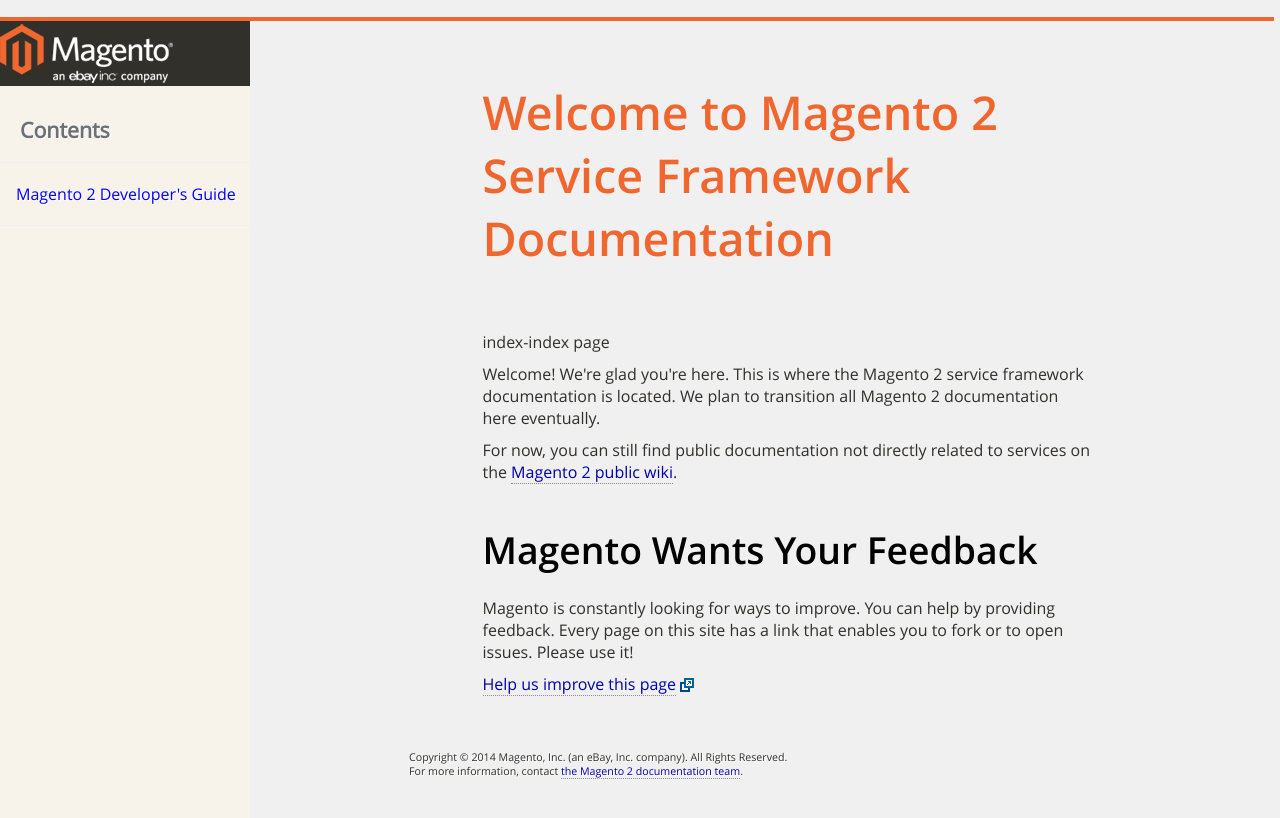
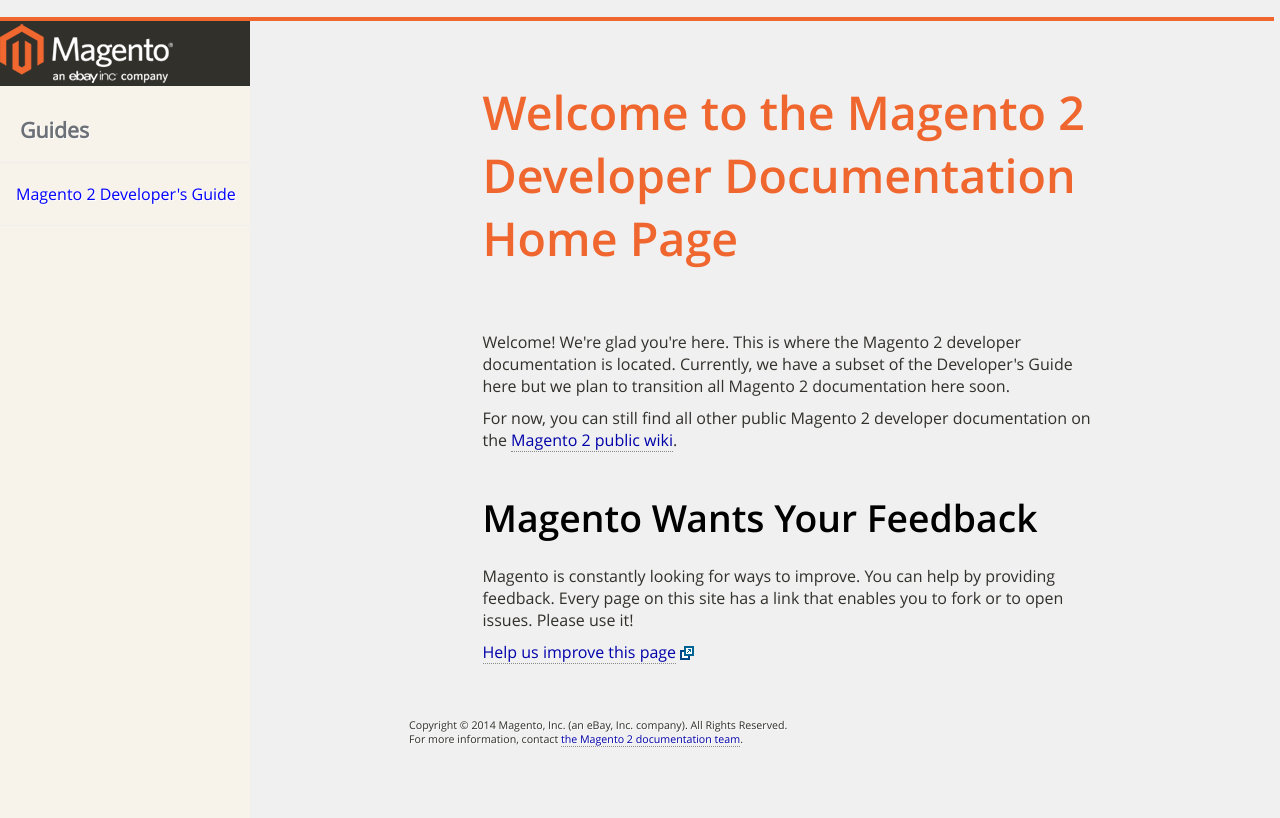
Before and after one commit to williangringo/devdocs-code-samples, a Jekyll site: the page built from index.html, in a window 1280 px wide. Shown: the top 818 px of the page. Built offline with Jekyll 4.4.1, drawn with Linux system fonts in a browser that asks for light colours.

Commit message:
POC: Changing index page

```diff
--- a/_includes/header.html
+++ b/_includes/header.html
@@ -32,14 +32,14 @@
           <p class="navbar-brand">{{ site.name }}</p>
         </div>
         <div class="navbar-collapse collapse">
-          <ul class="nav navbar-nav">
-          <!-- <li><a href="{{ site.baseurl }}/guides/m2devgde/V1.0.0.0/index.html">Magento 2 Developer's Guide</a></li> -->
+          <!-- <ul class="nav navbar-nav">
+          <li><a href="{{ site.baseurl }}/guides/m2devgde/V1.0.0.0/index.html">Magento 2 Developer's Guide</a></li>
 		  <li><a href="http://www.cnn.com">CNN</a></li>
 <!--           <li><a href="{{ site.baseurl }}/what-is-svc.html">What is the Magento 2 Service Framework?</a></li>
  -->         <!--  <li><a href="{{ site.baseurl }}/links.html">Links</a></li>
           <li><a href="{{ site.baseurl }}/projects.html">Projects</a></li>
-          <li><a href="{{ site.baseurl }}/about.html">About</a></li> -->
-          </ul>
+          <li><a href="{{ site.baseurl }}/about.html">About</a></li>
+          </ul>  -->
         </div><!--/.nav-collapse -->
       </div>
     </div>
@@ -54,7 +54,7 @@
 	   <a href="{{ site.baseurl }}/"><img src="{{ site.baseurl }}/images/magento-logo-m.png"></a>
 	   </div>
         <ul class="sidebar-nav">
-          <li class="sidebar-brand"><h1 class="brand">Contents</h1><!-- <h3>{{ site.description }}</h3> --></li>
+          <li class="sidebar-brand"><h1 class="brand">Guides</h1><!-- <h3>{{ site.description }}</h3> --></li>
           <hr />
           <li><a href="{{ site.baseurl }}/guides/m2devgde/v1.0.0.0/index.html">Magento 2 Developer's Guide</a></li>
          <!--  <li><a href="{{ site.baseurl }}/links.html">Links</a></li>
--- a/index.html
+++ b/index.html
@@ -1,13 +1,12 @@
 ---
 layout: default
-title: Welcome to Magento 2 Service Framework Documentation
+title: Welcome to the Magento 2 Developer Documentation Home Page
 ---
 
   <div class ="container">
-<h1>Welcome to Magento 2 Service Framework Documentation</h1>
-  <p>index-index page</p>
-<p>Welcome! We're glad you're here. This is where the Magento 2 service framework documentation is located. We plan to transition all Magento 2 documentation here eventually.</p>
-<p>For now, you can still find public documentation not directly related to services on the <a href="http://wiki.magento.com" target="_blank">Magento 2 public wiki</a>.</p>
+<h1>Welcome to the Magento 2 Developer Documentation Home Page</h1>
+<p>Welcome! We're glad you're here. This is where the Magento 2 developer documentation is located. Currently, we have a subset of the Developer's Guide here but we plan to transition all Magento 2 documentation here soon.</p>
+<p>For now, you can still find all other public Magento 2 developer documentation on the <a href="http://wiki.magento.com" target="_blank">Magento 2 public wiki</a>.</p>
 
 <h2>Magento Wants Your Feedback</h2>
 <p>Magento is constantly looking for ways to improve. You can help by providing feedback. Every page on this site has a link that enables you to fork or to open issues. Please use it!</p>
```
